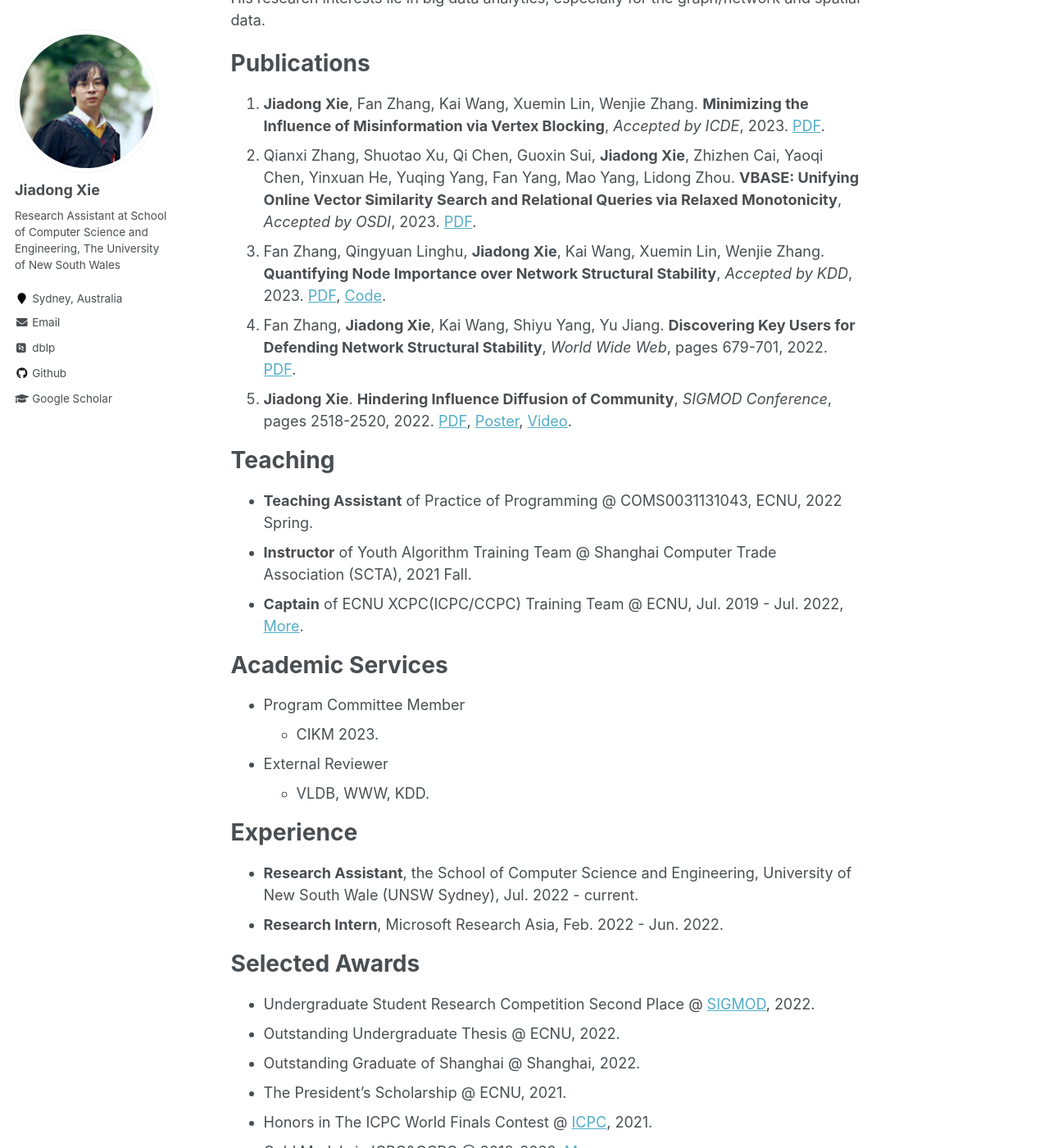
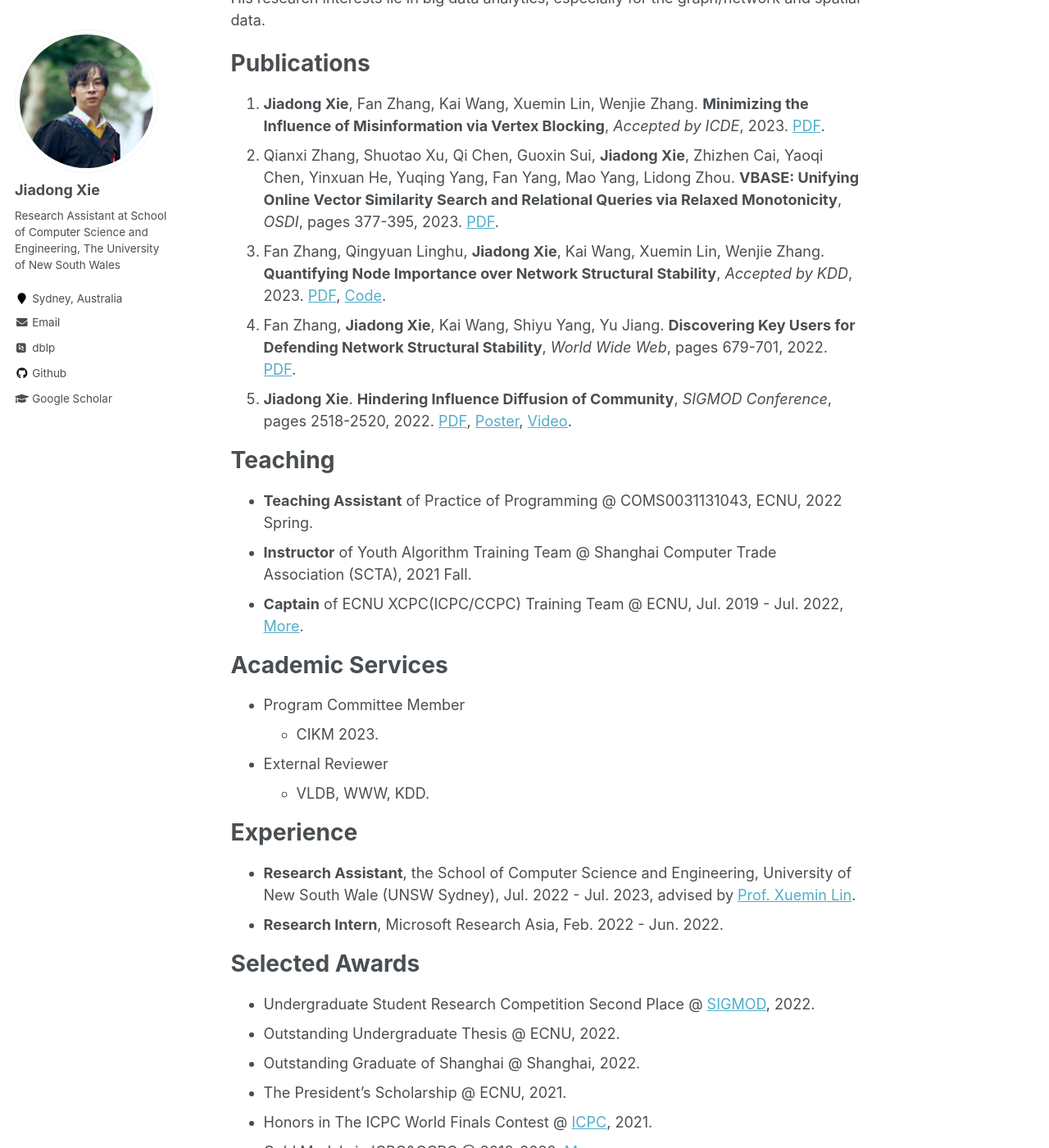
Before and after one commit to Xiejiadong/Xiejiadong.github.io, a Jekyll site: the page built from _pages/about.md, in a window 1280 px wide and 1400 px high, scrolled down 281 px. Shown: the whole window at 82% size. Built offline with Jekyll 4.4.1, drawn with Linux system fonts in a browser that asks for light colours; some web fonts are replaced.

Commit message:
Update about.md

```diff
--- a/_pages/about.md
+++ b/_pages/about.md
@@ -16,7 +16,7 @@ His research interests lie in big data analytics, especially for the graph/netwo
 Publications
 ======
 1. **Jiadong Xie**, Fan Zhang, Kai Wang, Xuemin Lin, Wenjie Zhang. **Minimizing the Influence of Misinformation via Vertex Blocking**, *Accepted by ICDE*, 2023. [PDF](/files/paper/%5Bicde23%5DInfluence%20Minimization.pdf).
-2. Qianxi Zhang, Shuotao Xu, Qi Chen, Guoxin Sui, **Jiadong Xie**, Zhizhen Cai, Yaoqi Chen, Yinxuan He, Yuqing Yang, Fan Yang, Mao Yang, Lidong Zhou. **VBASE: Unifying Online Vector Similarity Search and Relational Queries via Relaxed Monotonicity**, *Accepted by OSDI*, 2023. [PDF](/files/paper/%5Bosdi23%5Dmulti-topk.pdf).
+2. Qianxi Zhang, Shuotao Xu, Qi Chen, Guoxin Sui, **Jiadong Xie**, Zhizhen Cai, Yaoqi Chen, Yinxuan He, Yuqing Yang, Fan Yang, Mao Yang, Lidong Zhou. **VBASE: Unifying Online Vector Similarity Search and Relational Queries via Relaxed Monotonicity**, *OSDI*, pages 377-395, 2023. [PDF](/files/paper/%5Bosdi23%5Dmulti-topk.pdf).
 3. Fan Zhang, Qingyuan Linghu, **Jiadong Xie**, Kai Wang, Xuemin Lin, Wenjie Zhang. **Quantifying Node Importance over Network Structural Stability**, *Accepted by KDD*, 2023. [PDF](/files/paper/%5Bkdd23%5Dnode-importance.pdf), [Code](https://github.com/Xiejiadong/Quantifying-Node-Importance-over-Network-Structural-Stability).
 4. Fan Zhang, **Jiadong Xie**, Kai Wang, Shiyu Yang, Yu Jiang. **Discovering Key Users for Defending Network Structural Stability**, *World Wide Web*, pages 679-701, 2022. [PDF](/files/paper/%5Bwwwj22%5Dcollapse%20coreness.pdf).
 5. **Jiadong Xie**. **Hindering Influence Diffusion of Community**, *SIGMOD Conference*, pages 2518-2520, 2022. [PDF](/files/paper/%5Bsigmod22%5DHindering%20Influence%20Diffusion%20of%20Community.pdf), [Poster](/files/attachments/Jiadong_Xie_Poster.pdf), [Video](/files/attachments/Jiadong_Xie_pre_video.mp4).
@@ -40,7 +40,7 @@ Academic Services
 
 Experience
 ======
-- **Research Assistant**, the School of Computer Science and Engineering, University of New South Wale (UNSW Sydney), Jul. 2022 - current.
+- **Research Assistant**, the School of Computer Science and Engineering, University of New South Wale (UNSW Sydney), Jul. 2022 - Jul. 2023, advised by [Prof. Xuemin Lin](http://www.cse.unsw.edu.au/~lxue/).
 - **Research Intern**, Microsoft Research Asia, Feb. 2022 - Jun. 2022.
 
 Selected Awards
```
